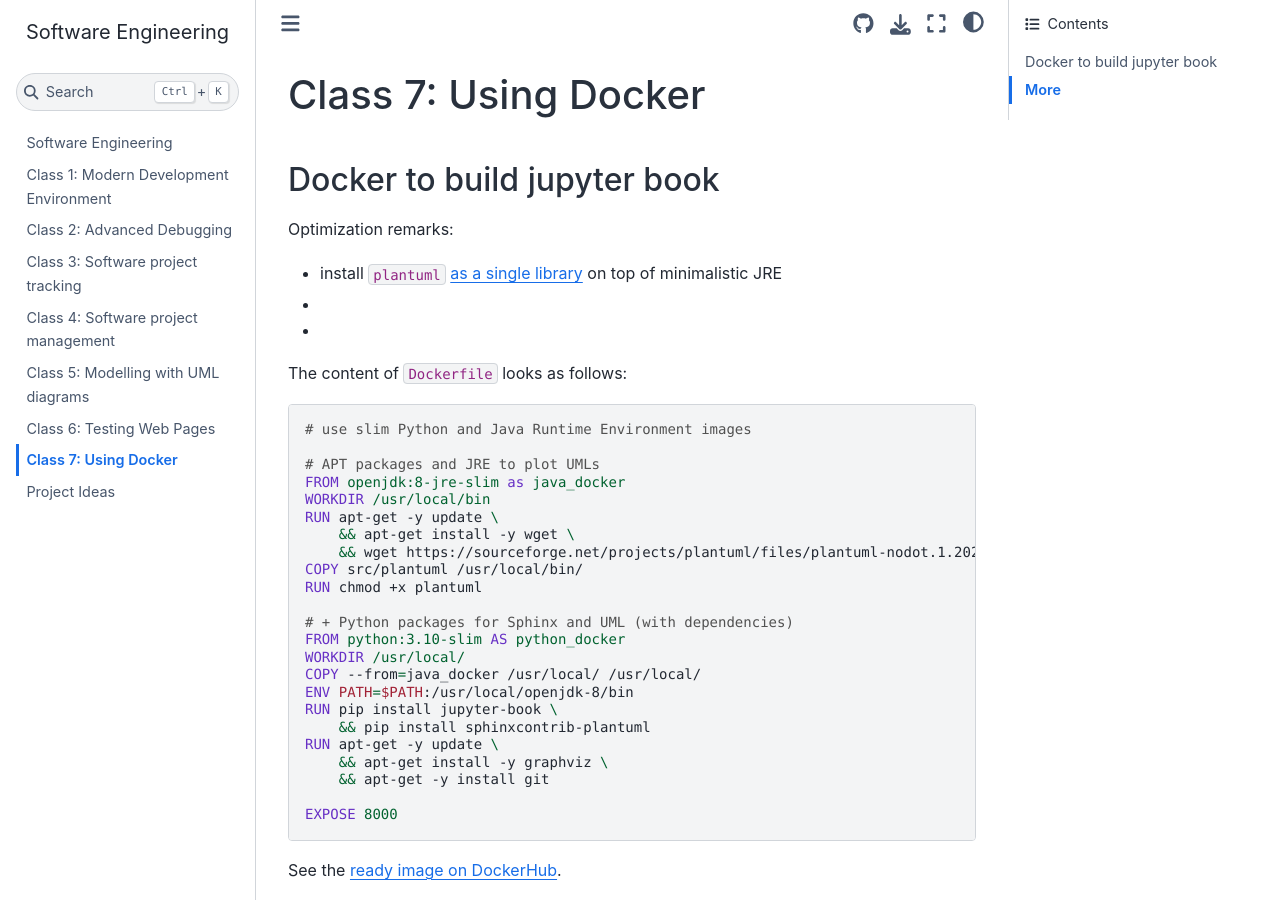
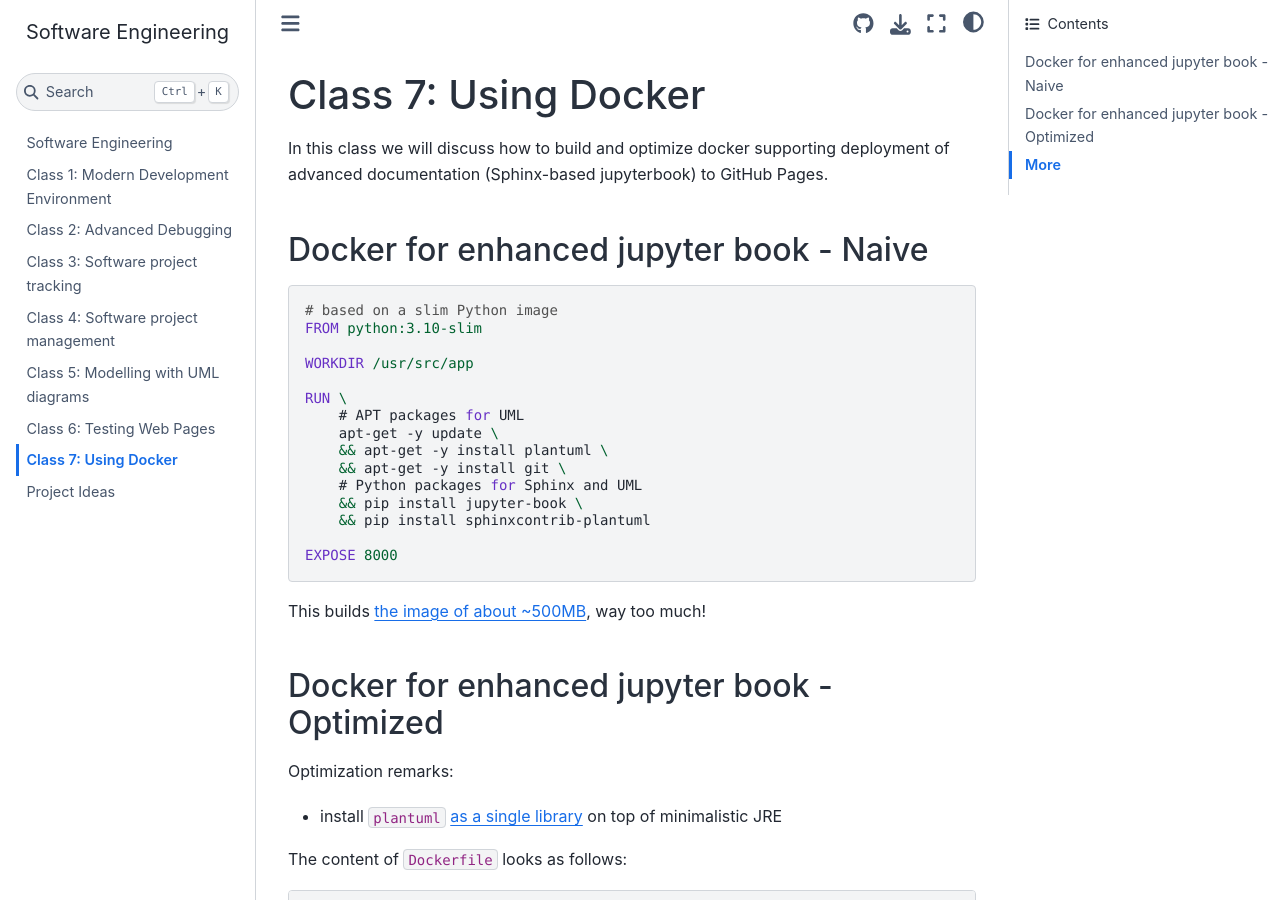
Before and after one commit to maciejskorski/software_engineering, a Jupyter Book: the page built from docs/docker_examples.md, in a window 1280 px wide and 900 px high. Built offline with Jupyter Book 1.0.4 settings and Sphinx 7.4.7 and the Sphinx Book theme 1.1.4, drawn with Linux system fonts in a browser that asks for light colours.

Commit message:
add to docker discussion

````diff
--- a/docs/docker_examples.md
+++ b/docs/docker_examples.md
@@ -1,11 +1,34 @@
 # Class 7: Using Docker
 
-## Docker to build jupyter book
+In this class we will discuss how to build and optimize docker supporting deployment of advanced documentation (Sphinx-based jupyterbook) to GitHub Pages.
+
+## Docker for enhanced jupyter book - Naive
+
+```docker
+# based on a slim Python image
+FROM python:3.10-slim
+
+WORKDIR /usr/src/app
+
+RUN \
+    # APT packages for UML
+    apt-get -y update \
+    && apt-get -y install plantuml \
+    && apt-get -y install git \
+    # Python packages for Sphinx and UML
+    && pip install jupyter-book \
+    && pip install sphinxcontrib-plantuml
+
+EXPOSE 8000
+```
+
+This builds [the image of about ~500MB](https://hub.docker.com/layers/maciejskorski/jupyter-book-gh/latest/images/sha256-6923e66b5e9f22202fde2df0276e76366ce8612a75c133b9d1f11a3a30b907fb?context=repo), way too much!
+
+
+## Docker for enhanced jupyter book - Optimized
 
 Optimization remarks:
 * install `plantuml` [as a single library](https://blog.nillsf.com/index.php/2019/10/04/using-plantuml-to-generate-architecture-artifacts/) on top of minimalistic JRE
-*
-*
 
 The content of `Dockerfile` looks as follows:
 
````
